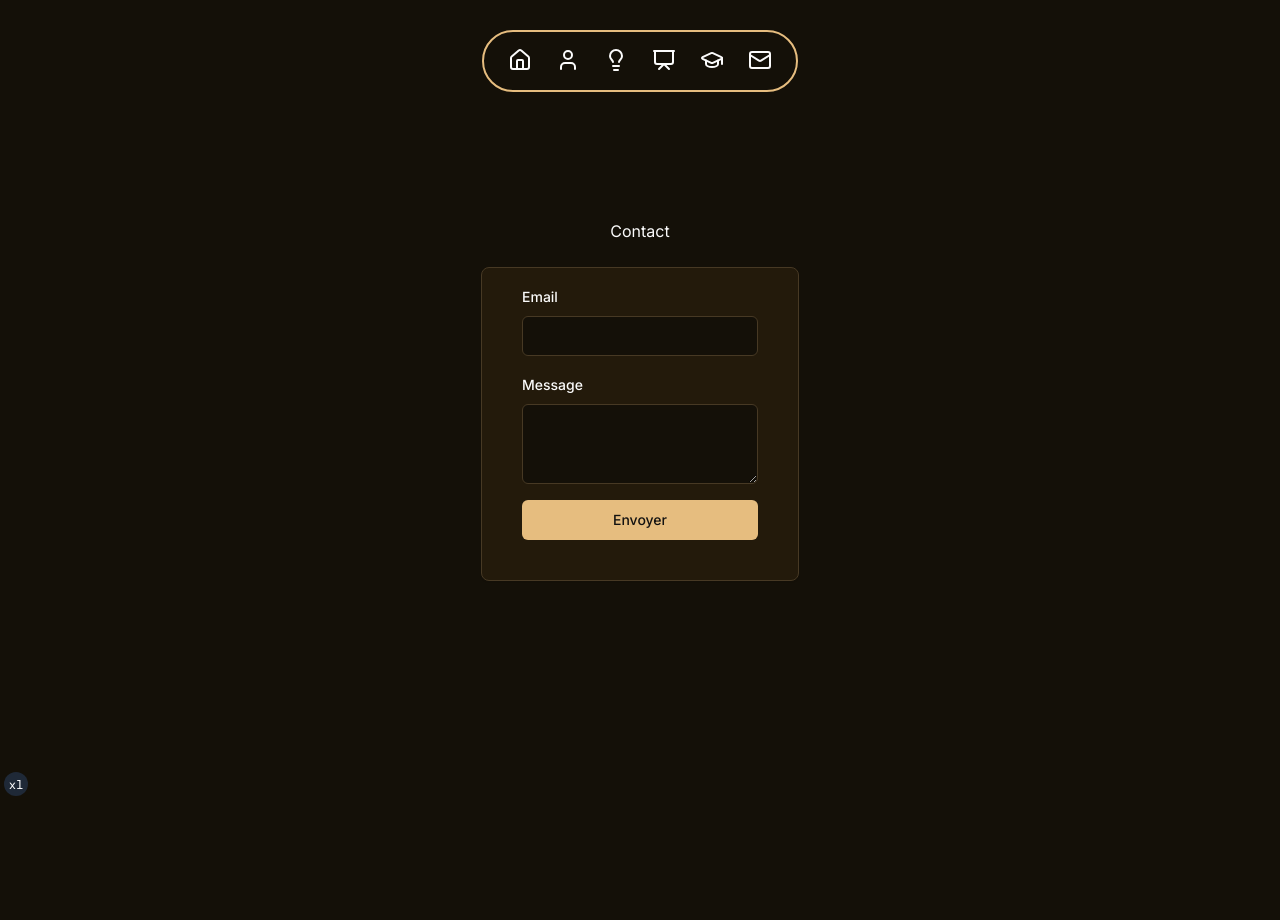
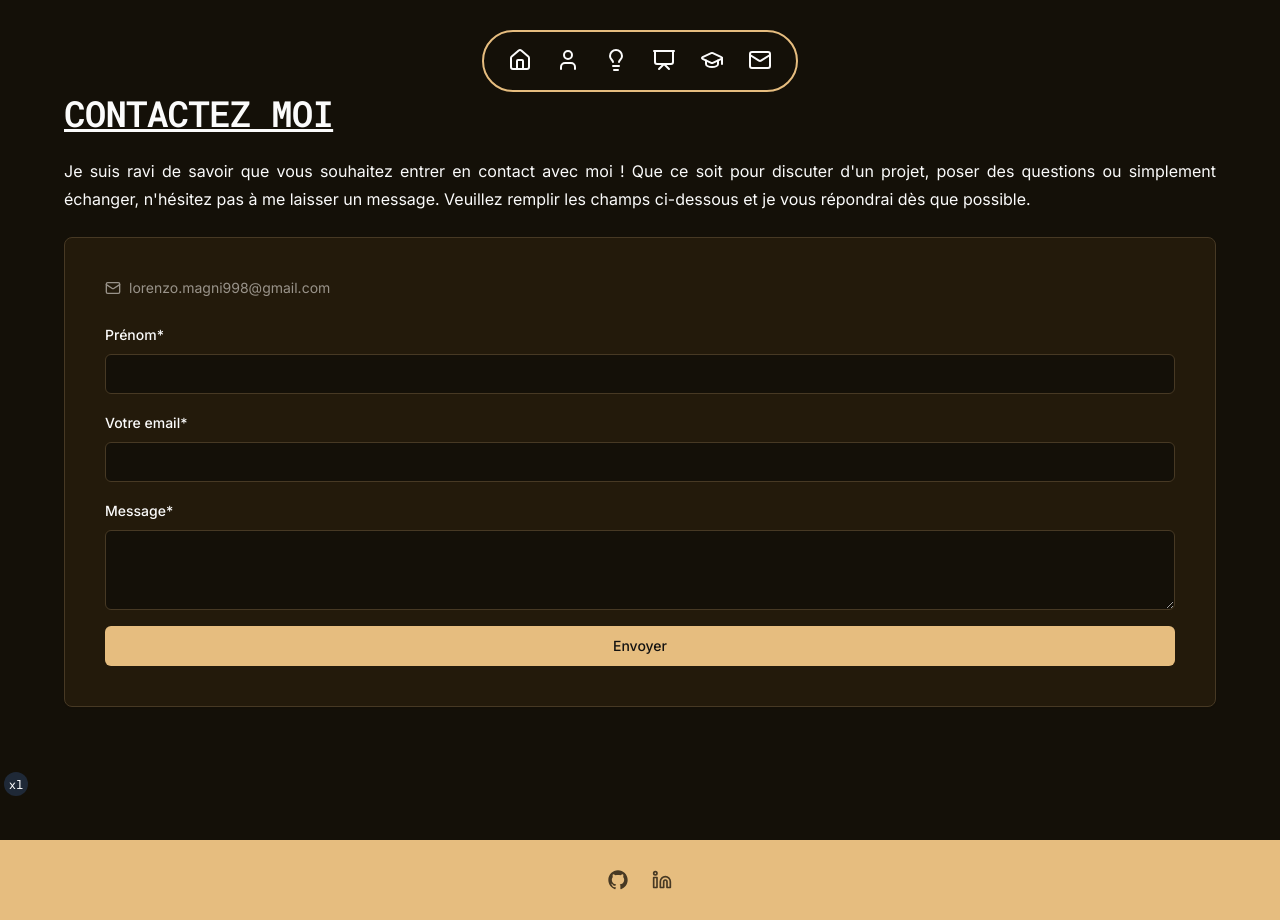
Before and after one commit to lorenzo-237/my-portfolio, a Next.js app: page /contact in a window 1280 px wide. Before the commit the page ends 800 px from the top, so only its background shows below. Built offline with nearby package versions, Linux system fonts and the light colour scheme; no server answers; what next-safe-action would draw is missing.

Commit message:
beautiful contact form

```diff
--- a/src/components/Hero/Socials.tsx
+++ b/src/components/Hero/Socials.tsx
@@ -24,7 +24,7 @@ function Socials({ className }: { className?: string }) {
       </Link>
 
       <Link
-        href='https://www.linkedin.com/'
+        href='https://www.linkedin.com/in/lorenzo-magni-9b801a25a'
         target='_blank'
         className={cn(
           buttonVariants({
--- a/src/components/contact/ContactForm.tsx
+++ b/src/components/contact/ContactForm.tsx
@@ -7,13 +7,16 @@ import { contactMeAction } from './contact.action';
 import { Form, FormControl, FormField, FormItem, FormLabel, FormMessage, useZodForm } from '../ui/form';
 import { Input } from '../ui/input';
 import { Textarea } from '../ui/textarea';
-import { Card, CardContent } from '../ui/card';
+import { Card, CardContent, CardDescription, CardHeader, CardTitle } from '../ui/card';
 import { toast } from 'sonner';
+import { MailIcon } from 'lucide-react';
+import { SiteConfig } from '@/lib/site-config';
 
 function ContactForm() {
   const form = useZodForm({
     schema: ContactFormSchema,
     defaultValues: {
+      name: '',
       email: '',
       message: '',
     },
@@ -33,14 +36,32 @@ function ContactForm() {
 
   return (
     <Card className='p-4'>
+      <CardHeader>
+        <CardDescription className='flex items-center gap-2'>
+          <MailIcon className='size-4' /> {SiteConfig.email.contact}
+        </CardDescription>
+      </CardHeader>
       <CardContent>
         <Form form={form} onSubmit={async (v) => onSubmit(v)} className='flex flex-col gap-4'>
+          <FormField
+            control={form.control}
+            name='name'
+            render={({ field }) => (
+              <FormItem>
+                <FormLabel>Prénom*</FormLabel>
+                <FormControl>
+                  <Input {...field} />
+                </FormControl>
+                <FormMessage />
+              </FormItem>
+            )}
+          />
           <FormField
             control={form.control}
             name='email'
             render={({ field }) => (
               <FormItem>
-                <FormLabel>Email</FormLabel>
+                <FormLabel>Votre email*</FormLabel>
                 <FormControl>
                   <Input {...field} />
                 </FormControl>
@@ -53,7 +74,7 @@ function ContactForm() {
             name='message'
             render={({ field }) => (
               <FormItem>
-                <FormLabel>Message</FormLabel>
+                <FormLabel>Message*</FormLabel>
                 <FormControl>
                   <Textarea {...field} />
                 </FormControl>
--- a/src/components/contact/ContactLayout.tsx
+++ b/src/components/contact/ContactLayout.tsx
@@ -1,16 +1,34 @@
 import React from 'react';
 import { Layout, LayoutContent } from '../pages/layout';
 import ContactForm from './ContactForm';
+import { Typography } from '../ui/typography';
+import Footer from '../Footer';
 
 function ContactLayout() {
   return (
     <div className='relative h-full sm:h-screen'>
       <Layout className='h-full'>
         <LayoutContent className='mt-20 sm:mt-0 space-y-6'>
-          <p>Contact</p>
-          <ContactForm />
+          <div className='w-full'>
+            <Typography variant='h2' className='uppercase underline text-2xl md:text-4xl'>
+              Contactez moi
+            </Typography>
+          </div>
+          <div className='w-full text-justify space-y-6'>
+            <ul className='space-y-6'>
+              <li>
+                <Typography variant='p'>
+                  Je suis ravi de savoir que vous souhaitez entrer en contact avec moi ! Que ce soit pour discuter
+                  d&apos;un projet, poser des questions ou simplement échanger, n&apos;hésitez pas à me laisser un
+                  message. Veuillez remplir les champs ci-dessous et je vous répondrai dès que possible.
+                </Typography>
+              </li>
+            </ul>
+            <ContactForm />
+          </div>
         </LayoutContent>
       </Layout>
+      <Footer />
     </div>
   );
 }
--- a/src/components/contact/contact.action.ts
+++ b/src/components/contact/contact.action.ts
@@ -7,13 +7,13 @@ import { SiteConfig } from '@/lib/site-config';
 import { EmailTemplate } from './email-template';
 
 export const contactMeAction = actionClient(ContactFormSchema, async (data) => {
-  const { email, message } = data;
+  const { email, message, name } = data;
 
   await sendEmail({
     from: SiteConfig.email.from,
     to: SiteConfig.email.contact,
-    subject: `Portfolio email from ${email}`,
-    react: EmailTemplate({ email, message }),
+    subject: `Portfolio from ${email}`,
+    react: EmailTemplate({ name, email, message }),
     reply_to: email,
   });
 
--- a/src/components/contact/contact.schema.ts
+++ b/src/components/contact/contact.schema.ts
@@ -1,8 +1,9 @@
 import { z } from 'zod';
 
 export const ContactFormSchema = z.object({
-  email: z.string(),
-  message: z.string(),
+  name: z.string().min(2),
+  email: z.string().email(),
+  message: z.string().min(10),
 });
 
 export type ContactFormSchemaType = z.infer<typeof ContactFormSchema>;
--- a/src/components/contact/email-template.tsx
+++ b/src/components/contact/email-template.tsx
@@ -1,15 +1,15 @@
 import * as React from 'react';
 
 interface EmailTemplateProps {
+  name: string;
   email: string;
   message: string;
 }
 
-export const EmailTemplate: React.FC<Readonly<EmailTemplateProps>> = ({ email, message }) => (
+export const EmailTemplate: React.FC<Readonly<EmailTemplateProps>> = ({ name, email, message }) => (
   <div>
-    <ul>
-      <li>{email}</li>
-    </ul>
+    <p>Prénom : {name}</p>
+    <p>From : {email}</p>
     <p>{message}</p>
   </div>
 );
--- a/src/components/landing/ContactForm.tsx
+++ /dev/null
@@ -1,7 +0,0 @@
-import React from 'react';
-
-function ContactForm() {
-  return <div>ContactForm</div>;
-}
-
-export default ContactForm;
--- a/src/components/landing/HeroSection.tsx
+++ b/src/components/landing/HeroSection.tsx
@@ -17,7 +17,7 @@ function HeroSection() {
         <LayoutContent className='lg:flex-row'>
           <div className='lg:w-1/2'>
             <div className='space-y-2'>
-              <Typography variant='h3' className='uppercase text-md sm:text-lg md:text-xl'>
+              <Typography variant='h2' className='uppercase text-md sm:text-lg md:text-xl'>
                 Développeur Full Stack Qualifié
               </Typography>
               <Typography variant='h1' className='text-2xl sm:text-4xl md:text-5xl'>
```
